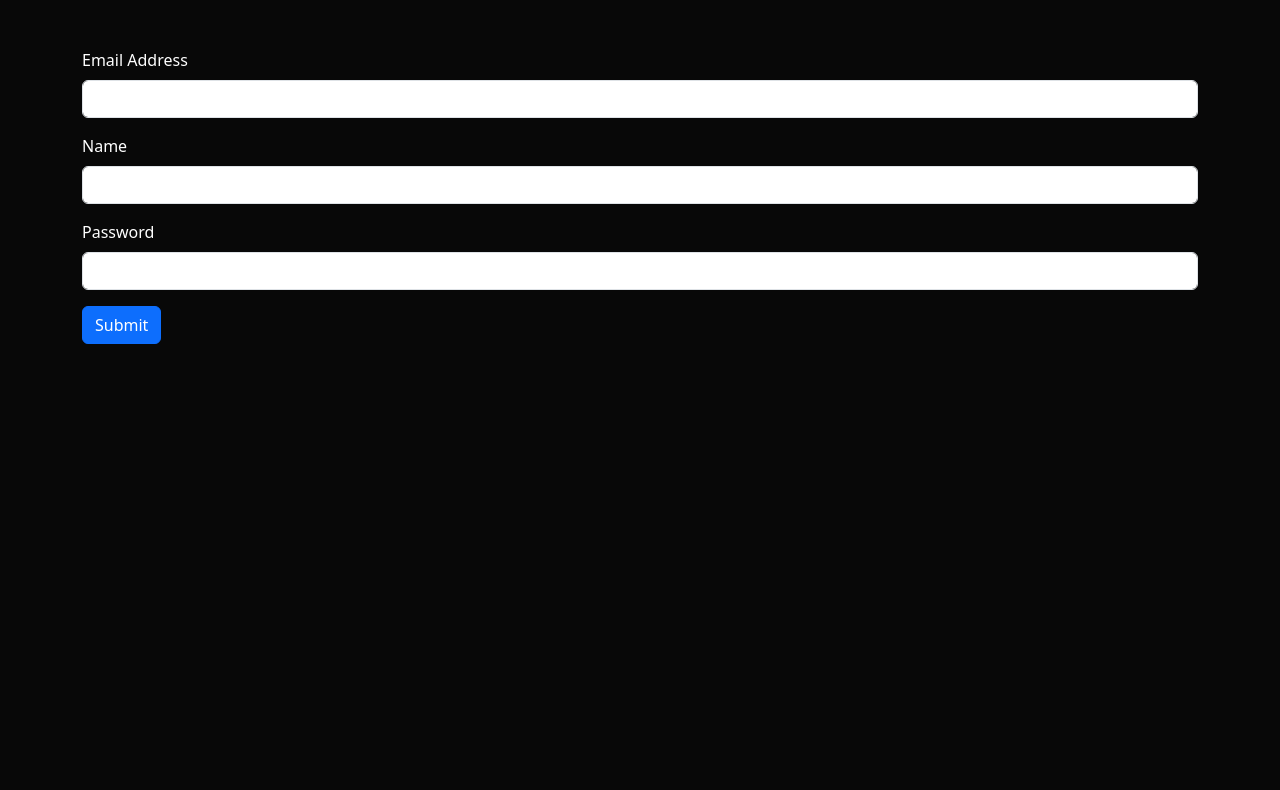
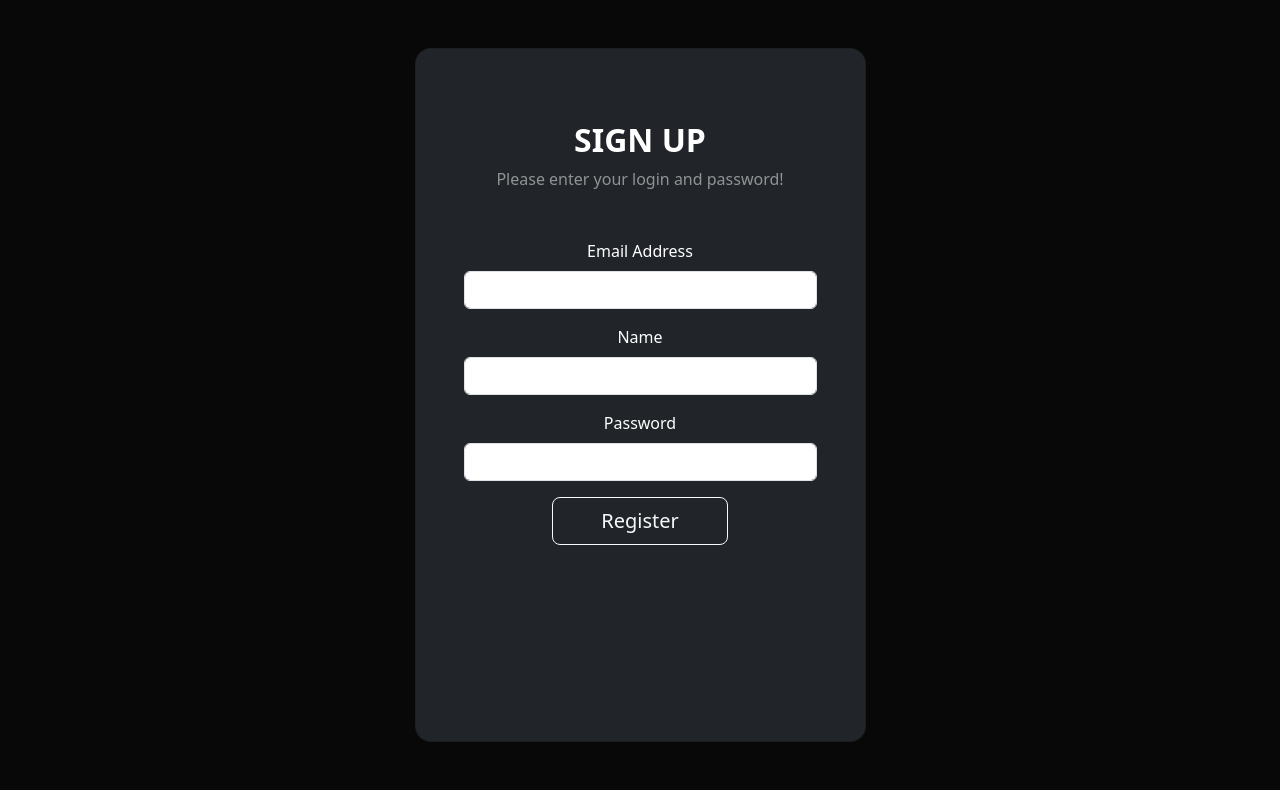
Before and after one commit to rayyan35p/bingeworthy, a Flask app: page /signup in a window 1280 px wide. Shown: the part 56-846 px from the top of the page. Before the commit the page ends 400 px from the top, so only its background shows below. Run offline with Flask 3, Linux system fonts and the light colour scheme.

Commit message:
made login and signup page nicer

```diff
--- a/project/templates/signup.html
+++ b/project/templates/signup.html
@@ -5,15 +5,18 @@
 {% endblock %}
 
 {% block body %}
-<div class="container mt-5">
-    {% with messages = get_flashed_messages() %}
-    {% if messages %}
-        <div class="text-danger">
-            {{ messages[0] }}. Go to <a href="/login">login page</a>.
-        </div>
-    {% endif %}
-    {% endwith %}
-    <form method="POST" action="/signup">
+<!--Sign Up Form-->
+<div class="container py-5 h-100">
+    <div class="row d-flex justify-content-center align-items-center h-100">
+        <div class="col-12 col-md-8 col-lg-6 col-xl-5">
+            <div class="card bg-dark text-white" style="border-radius: 1rem;">
+                <div class="card-body p-5 text-center">
+
+                    <div class="mb-md-5 mt-md-4 pb-5">
+
+                        <h2 class="fw-bold mb-2 text-uppercase">Sign Up</h2>
+                        <p class="text-white-50 mb-5">Please enter your login and password!</p>
+                        <form class="form-outline form-white mb-4" method="POST" action="/signup">
                             <div class="mb-3">
                                 <label for="inputEmail" class="form-label text-white">Email Address</label>
                                 <input type="email" name="email" class="form-control" id="inputEmail">
@@ -26,8 +29,29 @@
                                 <label for="inputPassword" class="form-label text-white">Password</label>
                                 <input type="password" name="password" class="form-control" id="inputPassword">
                             </div>
-        <button type="submit" class="btn btn-primary">Submit</button>
+                            <button type="submit" class="btn btn-outline-light btn-lg px-5">Register</button>
                         </form>
+
+                        <div class="d-flex justify-content-center text-center mt-4 pt-1">
+                            <a href="#!" class="text-white"><i class="fab fa-facebook-f fa-lg"></i></a>
+                            <a href="#!" class="text-white"><i class="fab fa-twitter fa-lg mx-4 px-2"></i></a>
+                            <a href="#!" class="text-white"><i class="fab fa-google fa-lg"></i></a>
+                        </div>
+                        {% with messages = get_flashed_messages() %}
+                        {% if messages %}
+                        <div class="text-danger">
+                            {{ messages[0] }}. Go to <a href="/login">login page</a>.
+                        </div>
+                        {% endif %}
+                        {% endwith %}
+
+                    </div>
+
+
+                </div>
+            </div>
+        </div>
+    </div>
 </div>
 
 {% endblock %}
```
Also changed, not shown: project/templates/login.html (+36 -11 lines). Lines whose indentation alone changed are shown as unchanged.
